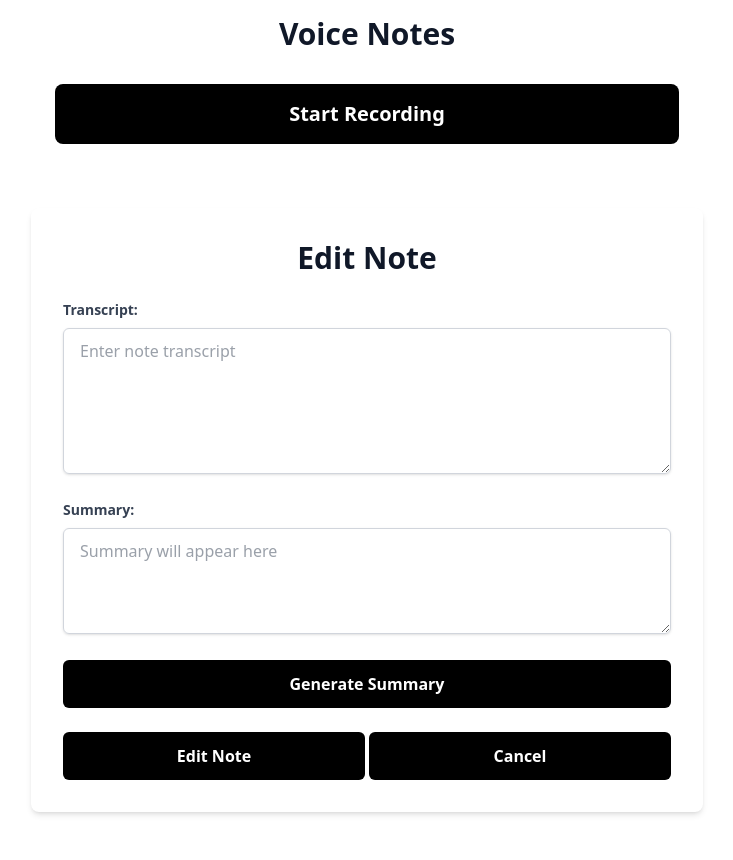
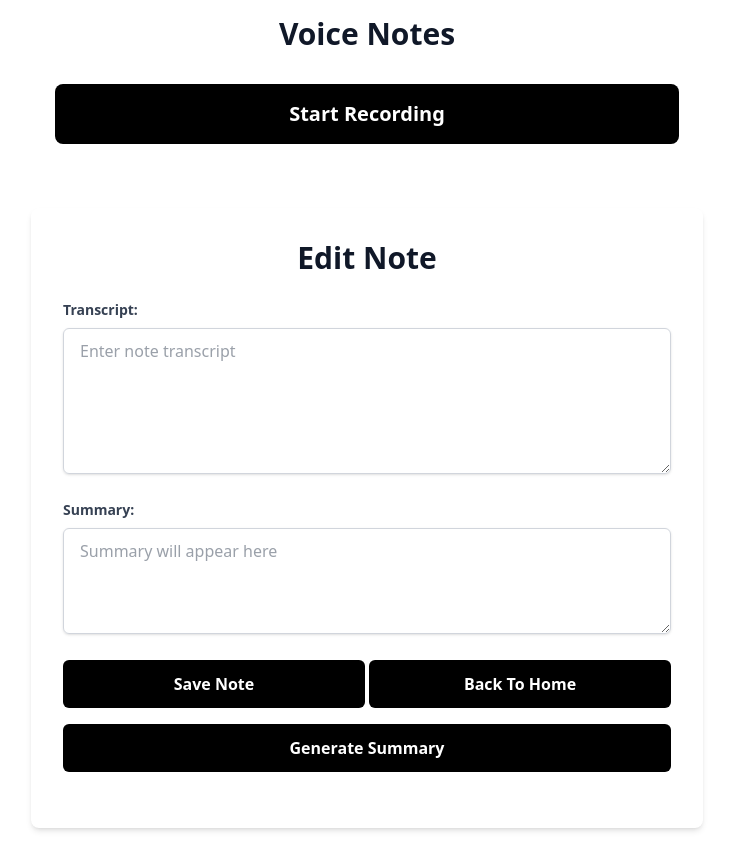
Before and after one commit to SatyamSingh432/voice_notes, a React (Vite) app in the folder frontend/: page /edit/1 in a window 1280 px wide. Shown: the whole page, without its empty margins (273-1006 px from the left). Built offline with nearby package versions, Linux system fonts and the light colour scheme; no server answers.

Commit message:
fix: minor ui issues

```diff
--- a/frontend/src/components/EditNote.jsx
+++ b/frontend/src/components/EditNote.jsx
@@ -80,6 +80,25 @@ const EditNote = () => {
               rows="4"
             ></textarea>
           </div>
+
+          <div className="flex items-center gap-1 justify-center mb-4">
+            <button
+              type="button"
+              onClick={editNoteHandler}
+              className="bg-black hover:bg-gray-800 text-white font-bold py-3 px-6 rounded-md focus:outline-none focus:ring-2 focus:ring-black focus:ring-opacity-75 transition duration-200 ease-in-out cursor-pointer w-[90%]"
+            >
+              Save Note
+            </button>
+            <button
+              type="button"
+              onClick={() => {
+                navigate("/");
+              }}
+              className="bg-black hover:bg-gray-800 text-white font-bold py-3 px-6 rounded-md focus:outline-none focus:ring-2 focus:ring-black focus:ring-opacity-75 transition duration-200 ease-in-out cursor-pointer w-[90%]"
+            >
+              Back To Home
+            </button>
+          </div>
           <div className="mb-6 flex justify-center">
             <button
               type="button"
@@ -92,24 +111,6 @@ const EditNote = () => {
               {isLoading ? "Summarizing...." : "Generate Summary"}
             </button>
           </div>
-          <div className="flex items-center gap-1 justify-center">
-            <button
-              type="button"
-              onClick={editNoteHandler}
-              className="bg-black hover:bg-gray-800 text-white font-bold py-3 px-6 rounded-md focus:outline-none focus:ring-2 focus:ring-black focus:ring-opacity-75 transition duration-200 ease-in-out cursor-pointer w-[90%]"
-            >
-              Edit Note
-            </button>
-            <button
-              type="button"
-              onClick={() => {
-                navigate("/");
-              }}
-              className="bg-black hover:bg-gray-800 text-white font-bold py-3 px-6 rounded-md focus:outline-none focus:ring-2 focus:ring-black focus:ring-opacity-75 transition duration-200 ease-in-out cursor-pointer w-[90%]"
-            >
-              Cancel
-            </button>
-          </div>
         </form>
       </div>
     </div>
--- a/frontend/src/components/NoteCard.jsx
+++ b/frontend/src/components/NoteCard.jsx
@@ -1,7 +1,7 @@
 import React from "react";
 import { Link } from "react-router-dom";
 
-const NoteCard = ({ note, deleteNoteHandler, isLoading }) => {
+const NoteCard = ({ note, deleteNoteHandler }) => {
   return (
     <div className="bg-white p-6 rounded-lg shadow-md mb-4 border border-gray-200 flex flex-col justify-between h-full">
       <div className="flex-grow">
@@ -23,7 +23,7 @@ const NoteCard = ({ note, deleteNoteHandler, isLoading }) => {
             }}
             className="px-4 py-2 bg-gray-200 text-gray-800 rounded-md w-full text-center cursor-pointer hover:bg-gray-300 transition duration-200"
           >
-            {isLoading ? "Deleting..." : "Delete"}
+            Delete
           </button>
         </div>
 
--- a/frontend/src/components/NotesList.jsx
+++ b/frontend/src/components/NotesList.jsx
@@ -4,7 +4,6 @@ import NoteCard from "./NoteCard.jsx";
 
 const NotesList = () => {
   const [notes, setNotes] = useState([]);
-  const [isLoading, setIsLoading] = useState(false);
   const [isLoadingList, setIsLoadingList] = useState(false);
 
   useEffect(() => {
@@ -18,9 +17,7 @@ const NotesList = () => {
   }, []);
 
   const deleteNoteHandler = async (id) => {
-    setIsLoading(true);
     await deleteNote(id);
-    setIsLoading(false);
     setNotes(notes.filter((note) => note._id !== id));
   };
 
@@ -37,7 +34,6 @@ const NotesList = () => {
               key={currentnote._id}
               note={currentnote}
               deleteNoteHandler={deleteNoteHandler}
-              isLoading={isLoading}
             />
           ))}
         </div>
```
